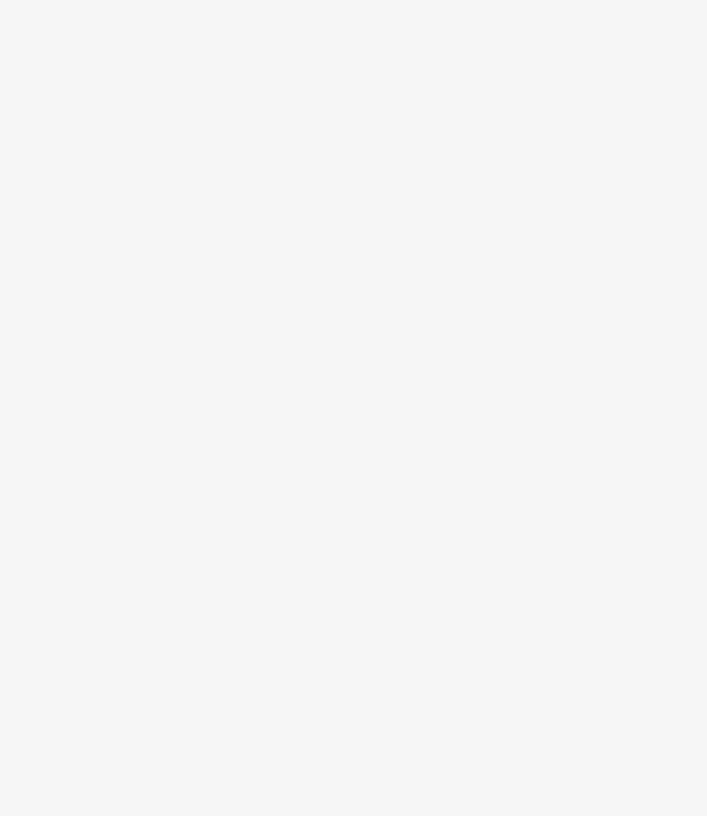
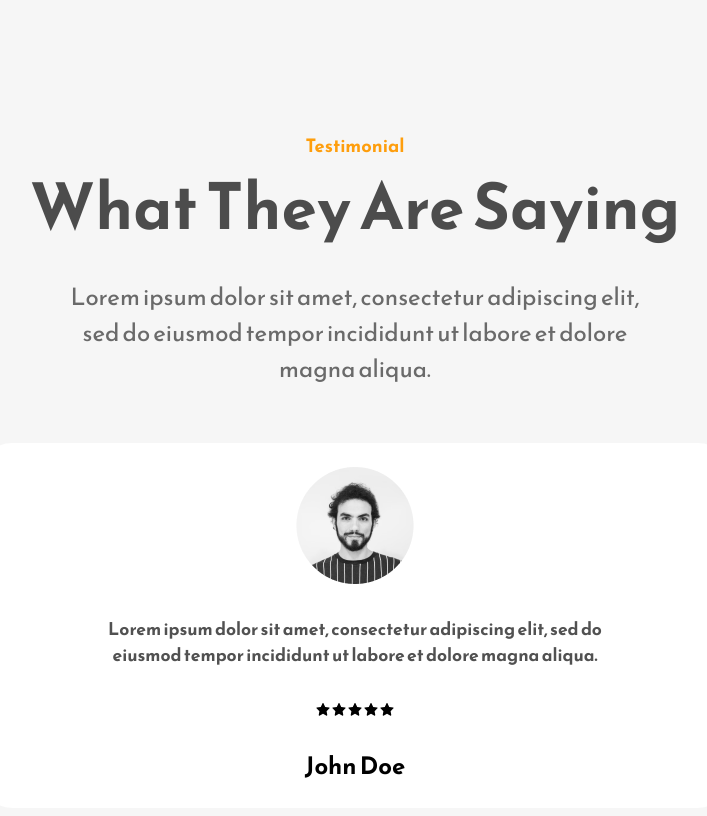
Before and after one commit to johnpmeyer/WeddingWebsite, a React (Create React App) app in the folder weddding_website/: page / in a window 1280 px wide. Shown: the part 3160-3976 px from the top of the page, without its empty margins (285-992 px from the left). Before the commit the page ends 2983 px from the top, so only its background shows below. Built offline with nearby package versions, Linux system fonts and the light colour scheme.

Commit message:
Adding testimonial section

```diff
--- a/weddding_website/src/App.js
+++ b/weddding_website/src/App.js
@@ -2,6 +2,7 @@
 import Home from './Components/Home';
 import About from './Components/About';
 import Work from "./Components/Work";
+import Testimonial from './Components/Testimonial';
 
 function App() {
   return (
@@ -9,6 +10,7 @@
      <Home />
      <About />
      <Work />
+     <Testimonial />
     </div>
   );
 }
--- /dev/null
+++ b/weddding_website/src/components/Testimonial.js
@@ -0,0 +1,33 @@
+import React from 'react';
+import ProfilePic from "../Assets/john-doe-image.png";
+import {AiFillStar} from "react-icons/ai";
+
+const Testimonial = () => {
+    return(
+        <div className="work-section-wrapper">
+            <div className="work-section-top">
+                <p className="primary-subheading">Testimonial</p>
+                <h1 className="primary-heading">What They Are Saying</h1>
+                <p className="primary-text">
+                Lorem ipsum dolor sit amet, consectetur adipiscing elit, sed do eiusmod tempor incididunt ut labore et dolore magna aliqua.
+                </p>
+            </div>
+            <div className="testimonial-section-bottom">
+                <img src={ProfilePic} alt=""/>
+                <p>
+                Lorem ipsum dolor sit amet, consectetur adipiscing elit, sed do eiusmod tempor incididunt ut labore et dolore magna aliqua.
+                </p>
+                <div className="testimonial-stars-container">
+                    <AiFillStar/>
+                    <AiFillStar/>
+                    <AiFillStar/>
+                    <AiFillStar/>
+                    <AiFillStar/>
+                </div>
+                <h2>John Doe</h2>
+            </div>
+        </div>
+    )
+}
+
+export default Testimonial;
--- a/weddding_website/src/components/Work.js
+++ b/weddding_website/src/components/Work.js
@@ -27,7 +27,7 @@
         <div className="work-section-wrapper">
             <div className="work-section-top">
                 <p className="primary-subheading">Work</p>
-                <p className="primary-subheading">How It Works</p>
+                <p className="primary-heading">How It Works</p>
                 <p className="primary-text">
                     Lorem ipsum dolor sit amet, consectetur adipiscing elit, sed do eiusmod tempor incididunt ut labore et dolore magna aliqua.
                 </p>
```
